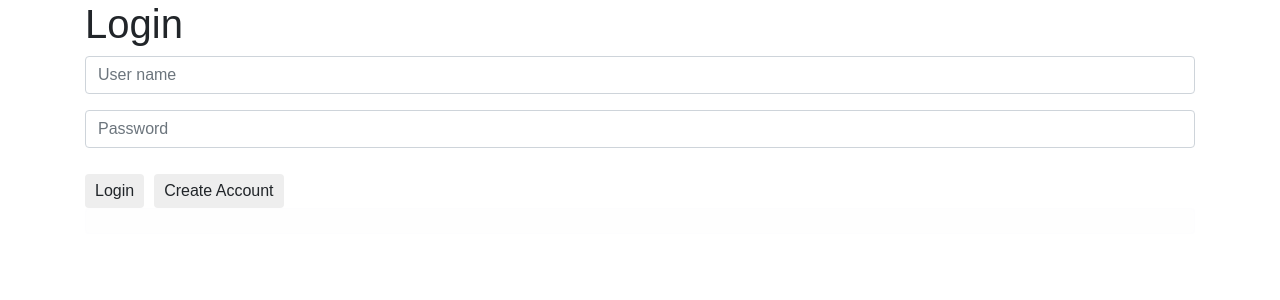
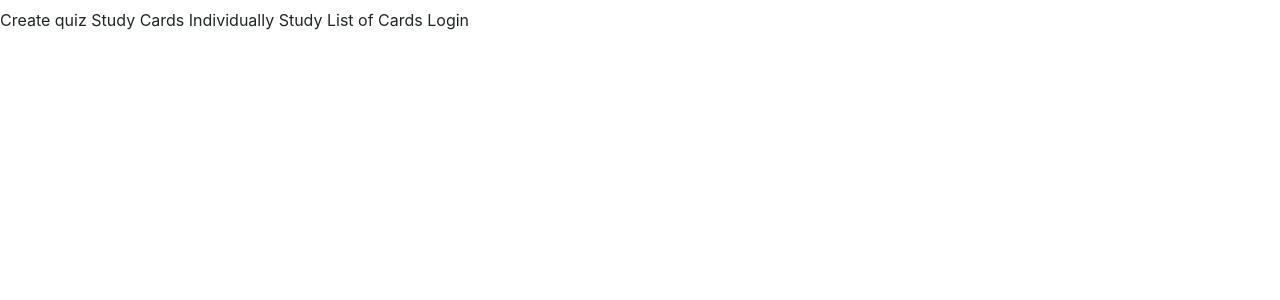
Before and after one commit to WalkOrRun/flashcard2.1, an Angular app: page /home in a window 1280 px wide. Shown: the top 300 px of the page. Built offline with nearby package versions, Linux system fonts and the light colour scheme; no server answers.

Commit message:
4 files modified

```diff
--- a/src/app/app-routing.module.ts
+++ b/src/app/app-routing.module.ts
@@ -14,10 +14,7 @@ const routes: Routes = [
 ]; // sets up routes constant where you define your Routes
 
 @NgModule({
-  declarations: [
-    LoginComponent, HomeScreenComponent, CreateAccountComponent, CreateSetComponent,
-    SingleCardComponent, ViewSubjectComponent
-  ],
+
   imports: [
     RouterModule.forRoot([
       { path: '', redirectTo: 'login', pathMatch: 'full' },
--- a/src/app/app.component.html
+++ b/src/app/app.component.html
@@ -1,2 +1 @@
-
-<app-login></app-login>
+<router-outlet></router-outlet>
--- a/src/app/app.module.ts
+++ b/src/app/app.module.ts
@@ -14,11 +14,12 @@ import { CreateAccountComponent } from './create-account/create-account.componen
 import {SingleCardComponent} from './single-card/single-card.component';
 import {HttpClientModule} from '@angular/common/http';
 import { HomeScreenComponent } from './home-screen/home-screen.component';
+import { AppRoutingModule } from './app-routing.module';
 
 
 
 @NgModule({
-  imports:      [ BrowserModule, FormsModule, ReactiveFormsModule,HttpClientModule ],
+  imports:      [ BrowserModule, FormsModule, ReactiveFormsModule,HttpClientModule,AppRoutingModule ],
   declarations: [ AppComponent, HelloComponent, LoginComponent, CreateSetComponent, ViewSubjectComponent, CreateAccountComponent, SingleCardComponent, HomeScreenComponent ],
   bootstrap:    [ AppComponent ],
   providers: [SetService, CardService, AccountService]
--- a/src/app/login/login.component.ts
+++ b/src/app/login/login.component.ts
@@ -4,6 +4,7 @@ import { FormGroup, FormControl} from '@angular/forms';
 import {HttpClientModule} from '@angular/common/http';
 import {AccountService} from '../account.service';
 import { Account} from '../Account';
+import {Router } from '@angular/router';
 
 export type RouteTo = 'createAccount' | 'homeScreen';
 
@@ -18,7 +19,7 @@ export class LoginComponent implements OnInit {
   password:string;
   message:string;
   accounts: Account[]=[];
-  constructor(private accService: AccountService) { }
+  constructor(private accService: AccountService,private router: Router) { }
 
   ngOnInit() {
     this.fetchData();
@@ -39,7 +40,8 @@ export class LoginComponent implements OnInit {
         this.message='login successful, hello '+this.name;
         this.name = '';
         this.password ='';
-        this.toggleEditor('homeScreen');
+        //this.toggleEditor('homeScreen');
+        this.router.navigate(['/home']);
         return;
 
       }
```
